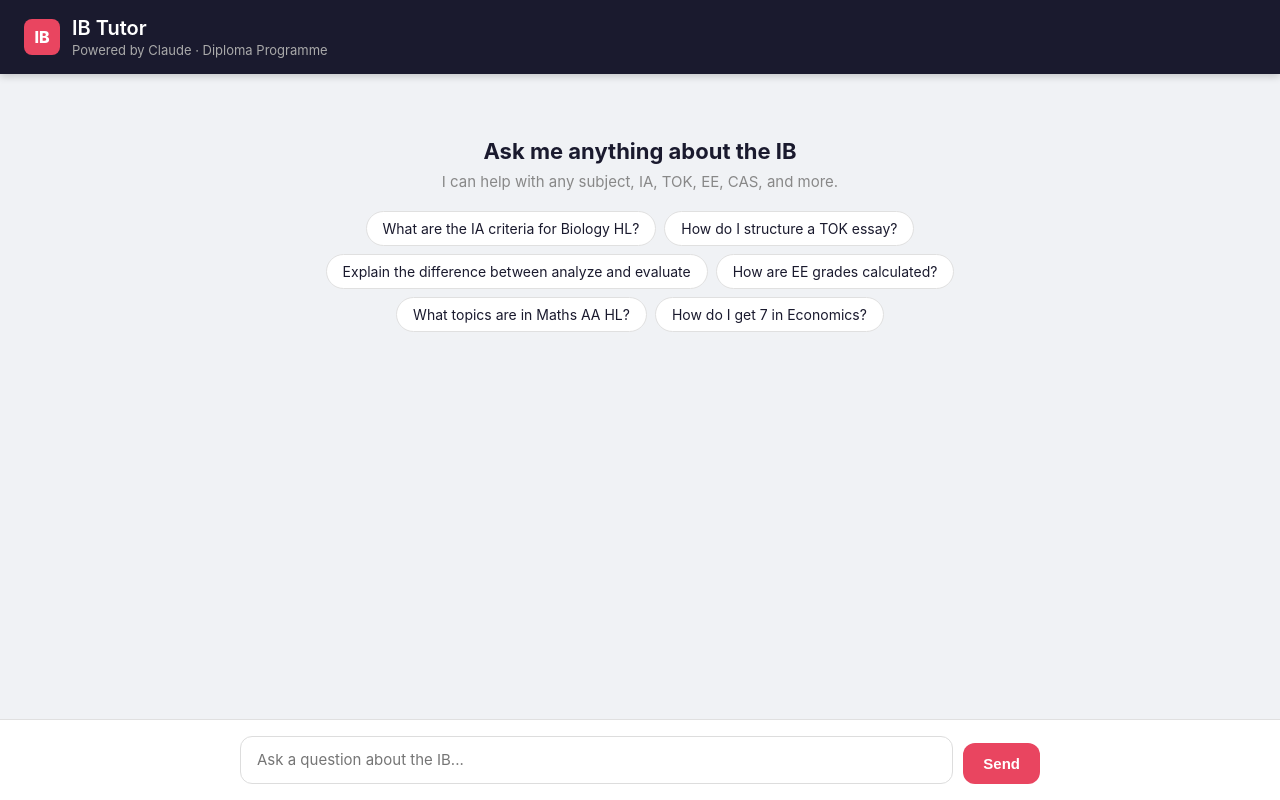
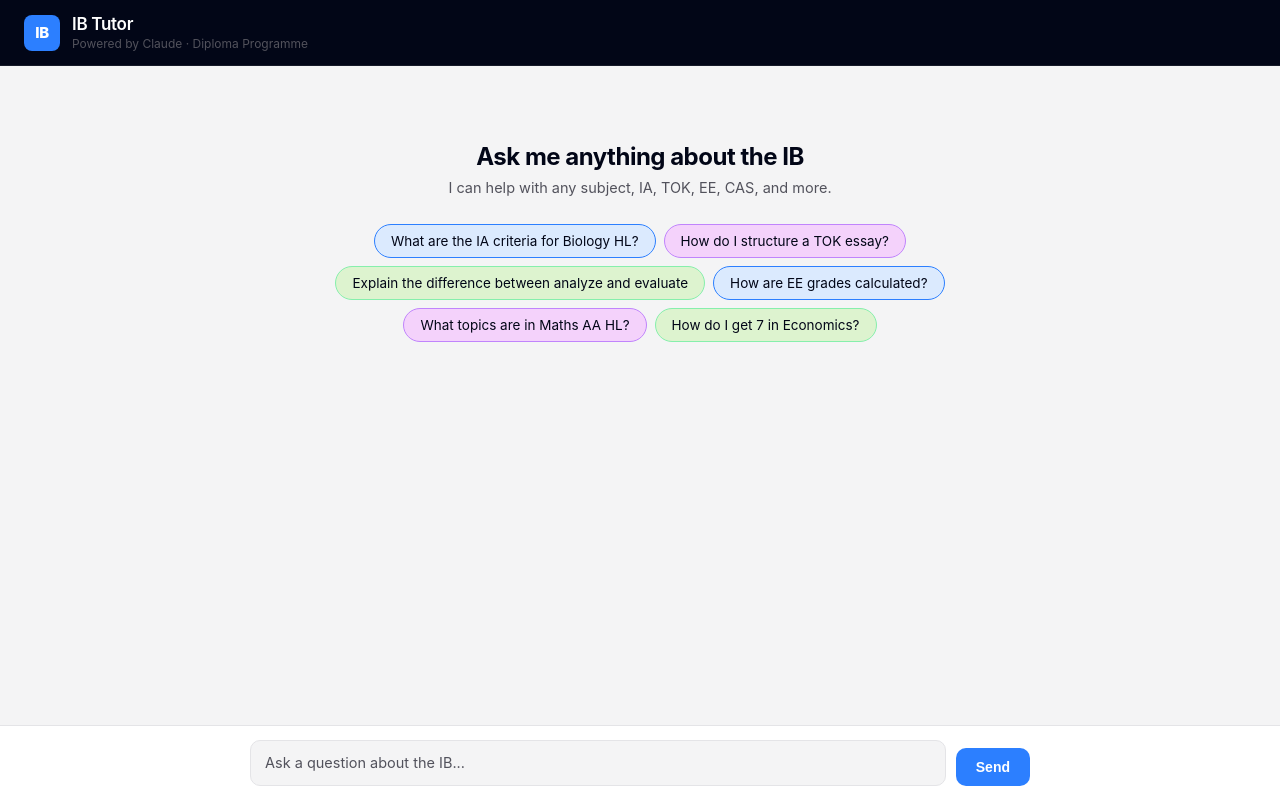
Before and after one commit to ifrasyema/IB-TUTOR-AI, a Flask app: page / in a window 1280 px wide. Run offline with Flask 3, Linux system fonts and the light colour scheme.

Commit message:
apply design system

```diff
--- a/templates/index.html
+++ b/templates/index.html
@@ -6,131 +6,148 @@
   <title>IB Tutor</title>
   <script src="https://cdn.jsdelivr.net/npm/marked/marked.min.js"></script>
   <style>
+    /* ── Design tokens ── */
+    :root {
+      --fg-primary:    #020617;
+      --fg-secondary:  #52525C;
+      --bg-base:       #F4F4F5;
+      --bg-elevated:   #ffffff;
+      --border-strong: #E4E4E7;
+      --border-subtle: #F4F4F5;
+      --brand-base:    #2C7FFF;
+      --brand-subtle:  #DBEAFE;
+      --highlight-pink:   #F4D2FB;
+      --highlight-green:  #DDF3CF;
+      --highlight-purple: #4900F4;
+    }
+
     * { box-sizing: border-box; margin: 0; padding: 0; }
 
     body {
       font-family: -apple-system, BlinkMacSystemFont, "Segoe UI", sans-serif;
-      background: #f0f2f5;
+      background: var(--bg-base);
+      color: var(--fg-primary);
       height: 100vh;
       display: flex;
       flex-direction: column;
     }
 
     header {
-      background: #1a1a2e;
-      color: white;
-      padding: 16px 24px;
+      background: var(--fg-primary);
+      color: var(--bg-elevated);
+      padding: 14px 24px;
       display: flex;
       align-items: center;
       gap: 12px;
-      box-shadow: 0 2px 8px rgba(0,0,0,0.2);
+      border-bottom: 1px solid rgba(255,255,255,0.08);
     }
 
     header .logo {
       width: 36px;
       height: 36px;
-      background: #e94560;
+      background: var(--brand-base);
       border-radius: 8px;
       display: flex;
       align-items: center;
       justify-content: center;
       font-weight: 800;
-      font-size: 16px;
+      font-size: 15px;
+      color: white;
+      letter-spacing: -0.5px;
     }
 
-    header h1 { font-size: 20px; font-weight: 600; }
-    header p { font-size: 13px; color: #aaa; margin-top: 2px; }
+    header h1 { font-size: 17px; font-weight: 600; letter-spacing: -0.3px; }
+    header p  { font-size: 12px; color: var(--fg-secondary); margin-top: 2px; }
 
     #messages {
       flex: 1;
       overflow-y: auto;
-      padding: 24px 16px;
+      padding: 28px 16px;
       display: flex;
       flex-direction: column;
       gap: 16px;
-      max-width: 800px;
+      max-width: 780px;
       width: 100%;
       margin: 0 auto;
     }
 
-    .message {
-      display: flex;
-      gap: 12px;
-      max-width: 100%;
-    }
-
+    .message { display: flex; gap: 10px; max-width: 100%; }
     .message.user { flex-direction: row-reverse; }
 
     .avatar {
-      width: 32px;
-      height: 32px;
+      width: 30px;
+      height: 30px;
       border-radius: 50%;
       flex-shrink: 0;
       display: flex;
       align-items: center;
       justify-content: center;
-      font-size: 13px;
+      font-size: 11px;
       font-weight: 700;
+      letter-spacing: 0.2px;
     }
 
-    .message.user .avatar { background: #e94560; color: white; }
-    .message.bot .avatar  { background: #1a1a2e; color: white; }
+    .message.user .avatar { background: var(--brand-base); color: white; }
+    .message.bot  .avatar { background: var(--fg-primary);  color: white; }
 
     .bubble {
-      padding: 12px 16px;
+      padding: 11px 15px;
       border-radius: 16px;
-      max-width: calc(100% - 52px);
-      line-height: 1.6;
-      font-size: 15px;
+      max-width: calc(100% - 48px);
+      line-height: 1.65;
+      font-size: 14.5px;
     }
 
     .message.user .bubble {
-      background: #e94560;
+      background: var(--brand-base);
       color: white;
       border-bottom-right-radius: 4px;
     }
 
     .message.bot .bubble {
-      background: white;
-      color: #1a1a2e;
+      background: var(--bg-elevated);
+      color: var(--fg-primary);
       border-bottom-left-radius: 4px;
-      box-shadow: 0 1px 4px rgba(0,0,0,0.08);
+      border: 1px solid var(--border-strong);
     }
 
-    /* Markdown styles inside bot bubble */
+    /* Markdown inside bot bubble */
     .bubble h1, .bubble h2, .bubble h3 {
-      margin: 12px 0 6px;
-      color: #1a1a2e;
+      margin: 14px 0 6px;
+      color: var(--fg-primary);
+      font-size: 15px;
     }
-    .bubble p { margin: 6px 0; }
+    .bubble p  { margin: 6px 0; }
     .bubble ul, .bubble ol { margin: 6px 0 6px 20px; }
-    .bubble li { margin: 3px 0; }
-    .bubble strong { color: #1a1a2e; }
+    .bubble li { margin: 4px 0; }
+    .bubble strong { color: var(--fg-primary); }
     .bubble code {
-      background: #f0f2f5;
-      padding: 2px 6px;
+      background: var(--bg-base);
+      border: 1px solid var(--border-strong);
+      padding: 1px 6px;
       border-radius: 4px;
       font-size: 13px;
       font-family: monospace;
     }
     .bubble pre {
-      background: #f0f2f5;
-      padding: 10px;
+      background: var(--bg-base);
+      border: 1px solid var(--border-strong);
+      padding: 10px 12px;
       border-radius: 8px;
       overflow-x: auto;
       margin: 8px 0;
     }
-    .bubble pre code { background: none; padding: 0; }
+    .bubble pre code { background: none; border: none; padding: 0; }
 
     .typing {
       display: flex;
-      gap: 4px;
+      gap: 5px;
       align-items: center;
-      padding: 14px 16px;
+      padding: 12px 15px;
     }
     .typing span {
-      width: 8px; height: 8px;
-      background: #aaa;
+      width: 7px; height: 7px;
+      background: var(--border-strong);
       border-radius: 50%;
       animation: bounce 1.2s infinite;
     }
@@ -138,17 +155,17 @@
     .typing span:nth-child(3) { animation-delay: 0.4s; }
     @keyframes bounce {
       0%, 60%, 100% { transform: translateY(0); }
-      30% { transform: translateY(-6px); }
+      30% { transform: translateY(-5px); }
     }
 
     #input-area {
-      background: white;
-      border-top: 1px solid #e0e0e0;
-      padding: 16px;
+      background: var(--bg-elevated);
+      border-top: 1px solid var(--border-strong);
+      padding: 14px 16px;
     }
 
     #input-form {
-      max-width: 800px;
+      max-width: 780px;
       margin: 0 auto;
       display: flex;
       gap: 10px;
@@ -157,58 +174,67 @@
 
     #user-input {
       flex: 1;
-      border: 1.5px solid #ddd;
-      border-radius: 12px;
-      padding: 12px 16px;
-      font-size: 15px;
+      border: 1.5px solid var(--border-strong);
+      border-radius: 10px;
+      padding: 11px 14px;
+      font-size: 14.5px;
       resize: none;
       outline: none;
       max-height: 120px;
       font-family: inherit;
       line-height: 1.5;
-      transition: border-color 0.2s;
+      color: var(--fg-primary);
+      background: var(--bg-base);
+      transition: border-color 0.15s;
     }
-    #user-input:focus { border-color: #e94560; }
+    #user-input::placeholder { color: var(--fg-secondary); }
+    #user-input:focus { border-color: var(--brand-base); background: white; }
 
     #send-btn {
-      background: #e94560;
+      background: var(--brand-base);
       color: white;
       border: none;
-      border-radius: 12px;
-      padding: 12px 20px;
+      border-radius: 10px;
+      padding: 11px 20px;
       cursor: pointer;
-      font-size: 15px;
+      font-size: 14px;
       font-weight: 600;
-      transition: background 0.2s;
+      transition: opacity 0.15s;
       white-space: nowrap;
     }
-    #send-btn:hover { background: #c73652; }
-    #send-btn:disabled { background: #ccc; cursor: not-allowed; }
+    #send-btn:hover   { opacity: 0.88; }
+    #send-btn:disabled { background: var(--border-strong); cursor: not-allowed; opacity: 1; }
 
-    .welcome {
-      text-align: center;
-      color: #888;
-      padding: 40px 20px;
+    /* Welcome screen */
+    .welcome { text-align: center; padding: 48px 20px; }
+    .welcome h2 {
+      font-size: 24px;
+      font-weight: 700;
+      color: var(--fg-primary);
+      margin-bottom: 8px;
+      letter-spacing: -0.5px;
     }
-    .welcome h2 { font-size: 22px; color: #1a1a2e; margin-bottom: 8px; }
-    .welcome p { font-size: 15px; margin-bottom: 20px; }
-    .suggestions {
-      display: flex;
-      flex-wrap: wrap;
-      gap: 8px;
-      justify-content: center;
-    }
+    .welcome p { font-size: 14.5px; color: var(--fg-secondary); margin-bottom: 28px; }
+
+    .suggestions { display: flex; flex-wrap: wrap; gap: 8px; justify-content: center; }
+
     .suggestion {
-      background: white;
-      border: 1.5px solid #e0e0e0;
+      background: var(--bg-elevated);
+      border: 1.5px solid var(--border-strong);
       border-radius: 20px;
       padding: 8px 16px;
-      font-size: 14px;
+      font-size: 13.5px;
       cursor: pointer;
-      color: #1a1a2e;
-      transition: border-color 0.2s, background 0.2s;
+      color: var(--fg-primary);
+      transition: border-color 0.15s, background 0.15s;
     }
-    .suggestion:hover { border-color: #e94560; background: #fff0f3; }
+    .suggestion:nth-child(1) { border-color: var(--brand-base);        background: var(--brand-subtle); }
+    .suggestion:nth-child(2) { border-color: #c084fc;                  background: var(--highlight-pink); }
+    .suggestion:nth-child(3) { border-color: #86efac;                  background: var(--highlight-green); }
+    .suggestion:nth-child(4) { border-color: var(--brand-base);        background: var(--brand-subtle); }
+    .suggestion:nth-child(5) { border-color: #c084fc;                  background: var(--highlight-pink); }
+    .suggestion:nth-child(6) { border-color: #86efac;                  background: var(--highlight-green); }
+    .suggestion:hover { opacity: 0.8; }
   </style>
 </head>
 <body>
```
